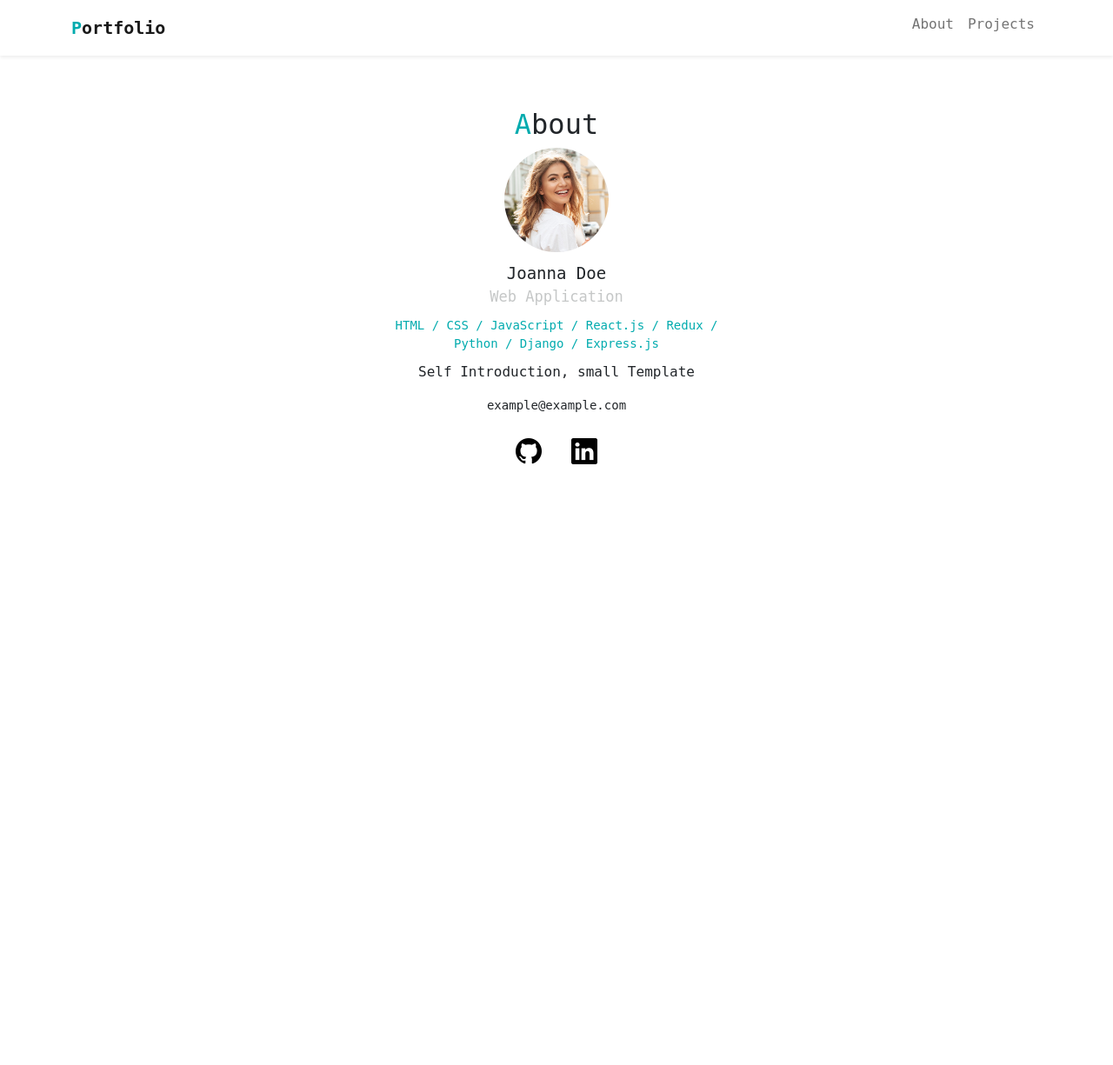
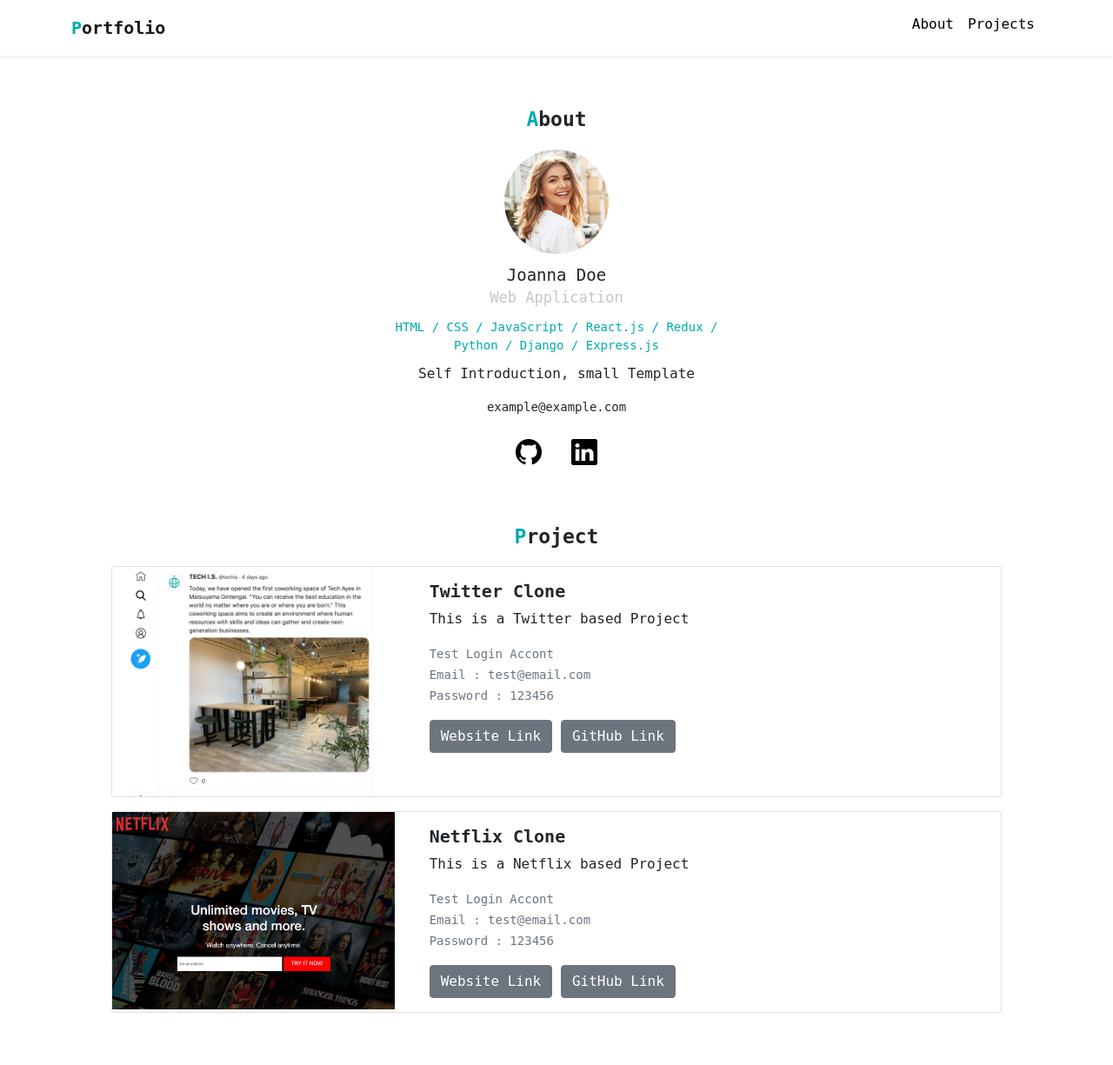
Before and after one commit to THePeeP2/portfolio, a PHP site: page / in a window 1280 px wide. Shown: the whole page at 87% size. Before the commit the page ends 534 px from the top, so only its background shows below. Run offline with PHP 8.4, Linux system fonts and the light colour scheme.

Commit message:
Create the project section, designing template completed

```diff
--- a/index.html
+++ b/index.html
@@ -60,6 +60,63 @@
         <a href="#"><i class="bi bi-linkedin ms-3"></i></a>
       </div>
     </div>
+    <div id="project">
+      <h2><span class="font-primary">P</span>roject</h2>
+
+      <div class="card mb-3">
+        <div class="row">
+          <div class="col-md-4">
+            <img src="Img/project-twitter.png" alt="Twitter Project" />
+          </div>
+          <div class="col-md-8">
+            <div class="card-body">
+              <h5 class="card-title">Twitter Clone</h5>
+              <p class="card-text">This is a Twitter based Project</p>
+              <p class="card-text">
+                <small class="text-muted">
+                  Test Login Accont <br />
+                  Email : test@email.com <br />
+                  Password : 123456
+                </small>
+              </p>
+              <a href="#" target="_blank" class="btn btn-secondary"
+                >Website Link</a
+              >
+              <a href="#" target="_blank" class="btn btn-secondary"
+                >GitHub Link</a
+              >
+            </div>
+          </div>
+        </div>
+      </div>
+
+      <div class="card mb-3">
+        <div class="row">
+          <div class="col-md-4">
+            <img src="Img/project-netflix (1).png" alt="Netflix Project" />
+          </div>
+          <div class="col-md-8">
+            <div class="card-body">
+              <h5 class="card-title">Netflix Clone</h5>
+              <p class="card-text">This is a Netflix based Project</p>
+              <p class="card-text">
+                <small class="text-muted">
+                  Test Login Accont <br />
+                  Email : test@email.com <br />
+                  Password : 123456
+                </small>
+              </p>
+              <a href="#" target="_blank" class="btn btn-secondary"
+                >Website Link</a
+              >
+              <a href="#" target="_blank" class="btn btn-secondary"
+                >GitHub Link</a
+              >
+            </div>
+          </div>
+        </div>
+      </div>
+    </div>
 
     <script
       src="https://cdn.jsdelivr.net/npm/bootstrap@5.1.3/dist/js/bootstrap.bundle.min.js"
--- a/style.css
+++ b/style.css
@@ -13,6 +13,20 @@
 .title-icon {
   font-size: 20px;
   font-weight: bold;
+}
+
+p {
+  font-size: 14;
+}
+
+h2 {
+  font-weight: bold;
+  font-size: 23px;
+  margin-bottom: 20px;
+}
+
+a.font-black {
+  color: #000 !important;
 }
 /****************
 
@@ -59,3 +73,26 @@
 #about .icons a {
   color: #000;
 }
+
+/****************
+
+PROJECT
+
+****************/
+
+#project {
+  margin: 60px auto;
+  width: 80%;
+}
+
+#project h2 {
+  text-align: center;
+}
+
+#project .card img {
+  width: 100%;
+}
+
+#project .card-title {
+  font-weight: bold;
+}
```
